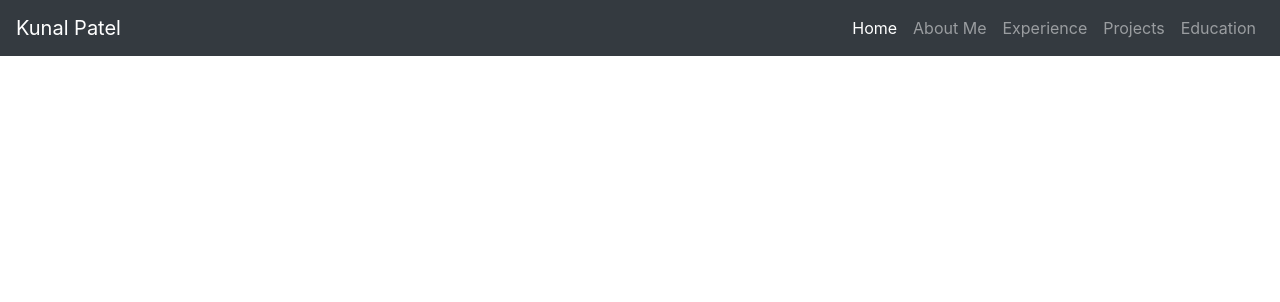
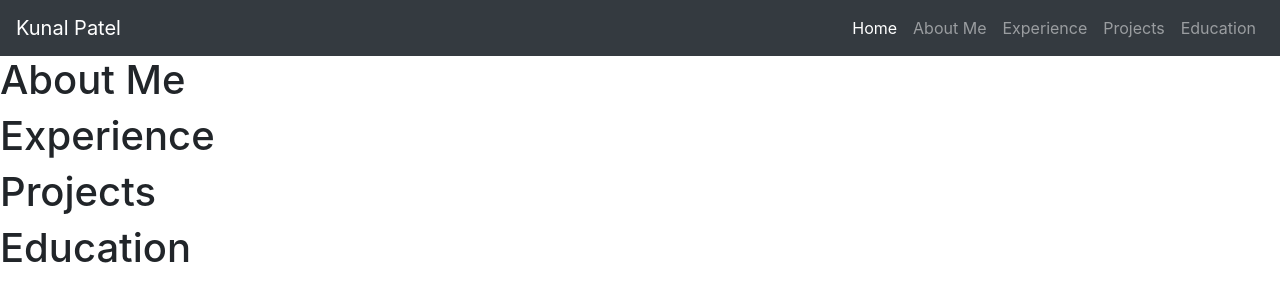
Before and after one commit to kunal1025/kunal1025.github.io, a plain HTML site: page index.html in a window 1280 px wide. Drawn offline with nearby package versions, Linux system fonts and the light colour scheme.

Commit message:
stub out sections

```diff
--- a/index.html
+++ b/index.html
@@ -39,6 +39,30 @@
         </div>
     </nav>
 
+    <!-- Home -->
+    <div class="section" id="home">
+    </div>
+
+    <!-- About Me -->
+    <div class="section" id="about">
+        <h1>About Me</h1>
+    </div>
+
+    <!-- Experience -->
+    <div class="section" id="experience">
+        <h1>Experience</h1>
+    </div>
+
+    <!-- Projects -->
+    <div class="section" id="projects">
+        <h1>Projects</h1>
+    </div>
+
+    <!-- Education -->
+    <div class="section" id="education">
+        <h1>Education</h1>
+    </div>
+
     <!-- Bootstrap core JavaScript
     ================================================== -->
     <!-- Placed at the end of the document so the pages load faster -->
```
